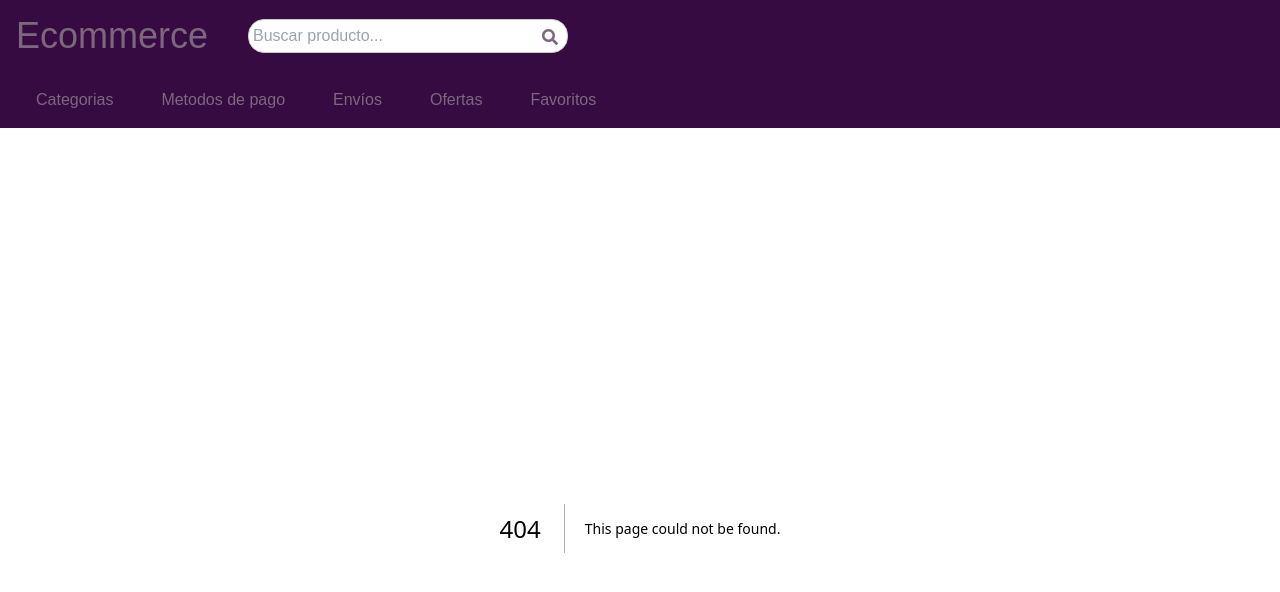
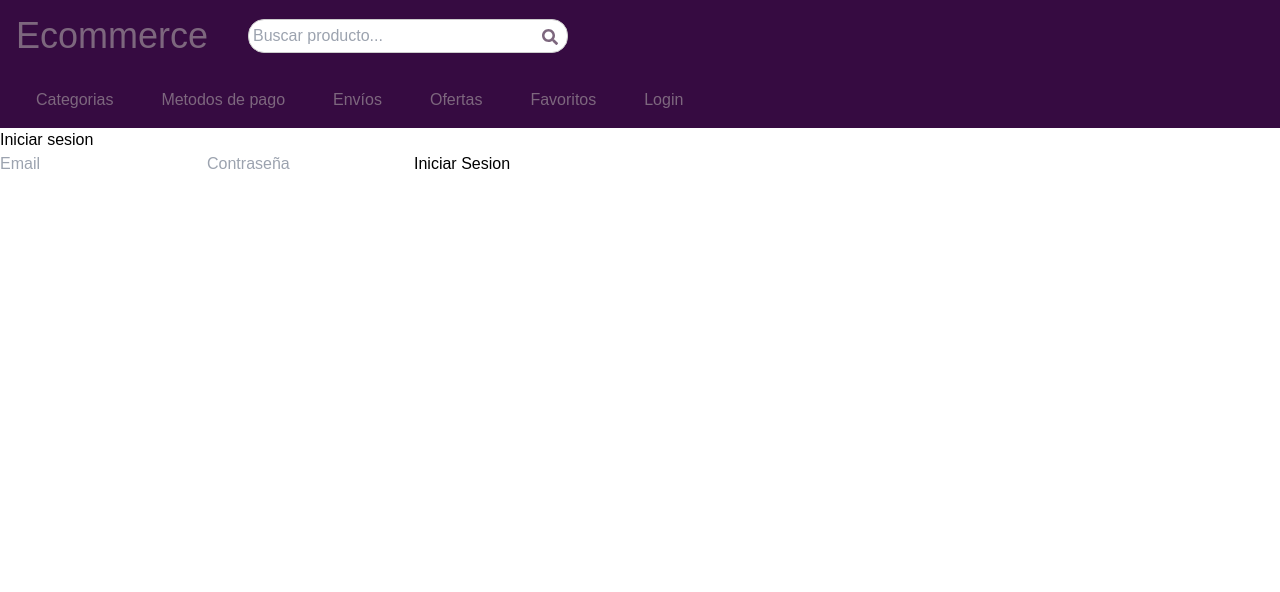
Before and after one commit to PonceRuben/ecommerce, a Next.js app: page /login in a window 1280 px wide. Before the commit this address had no page. Shown: the top 592 px of the page. Built offline with nearby package versions, Linux system fonts and the light colour scheme.

Commit message:
Adding login and dashboard

```diff
--- /dev/null
+++ b/app/dashboard/page.tsx
@@ -0,0 +1,20 @@
+'use client';
+
+import { useEffect } from "react";
+import { useRouter} from 'next/navigation';
+
+const Dashboard = () => {
+    const router = useRouter();
+
+    useEffect(() => {
+        const isLoggedIn = localStorage.getItem('isLoggedIn');
+        if (!isLoggedIn) {
+            router.replace("login");
+        }
+    });
+
+
+    return( <h1>Esto es un Dashboard (crear Dashboard)</h1>)
+}
+
+export default Dashboard
--- /dev/null
+++ b/app/login/page.tsx
@@ -0,0 +1,30 @@
+'use client';
+
+
+import { useRouter } from 'next/navigation';
+import { useState} from 'react';
+
+const Login = () => {
+    const router = useRouter ();
+    const [email, setEmail] = useState("");
+    const [password, setPasword] = useState("");
+
+
+    const handleLogin = async () => {
+        if (email === "ejemplo@ejemplo.com" && password === "123456") {
+            localStorage.setItem("isLoggedIn","true")
+            router.push("/dashboard")
+        }
+    };
+
+    return (
+        <>
+            <h1>Iniciar sesion</h1>
+            <input type="email" placeholder='Email' value={email} onChange={(e)=> setEmail(e.target.value)}></input>
+            <input type='password' placeholder='Contraseña' value={password} onChange={(e)=> setPasword(e.target.value)}></input>
+            <button onClick={handleLogin}>Iniciar Sesion</button>
+        </>
+    )
+}
+
+export default Login;
--- a/components/NavBar.tsx
+++ b/components/NavBar.tsx
@@ -17,6 +17,7 @@ export default function NavBar() {
                     <li>Envíos</li>
                     <li>Ofertas</li>
                     <li>Favoritos</li>
+                    <li><Link href='/login'>Login</Link></li>
                 </ul>
             </nav>
         </>
```
